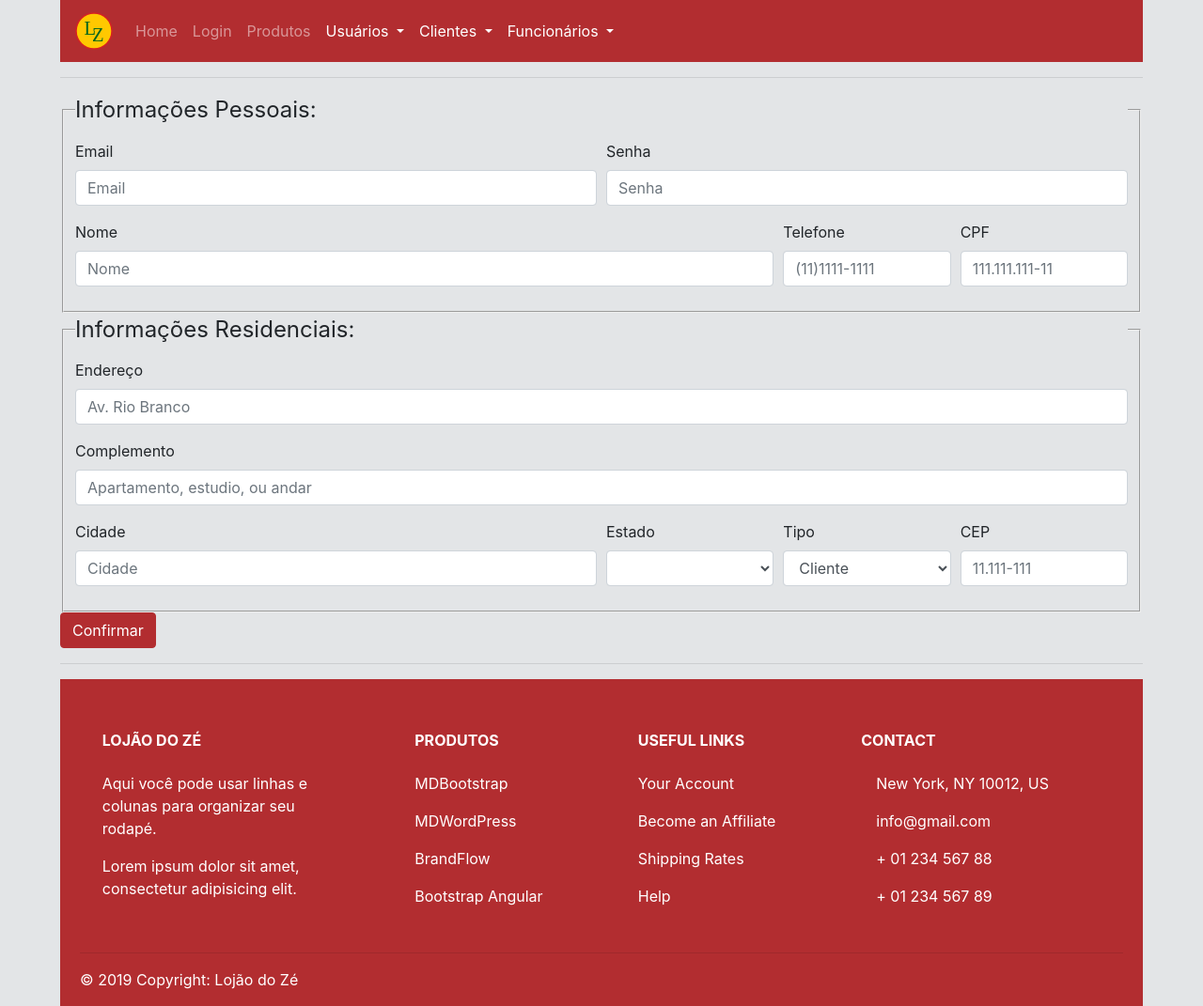
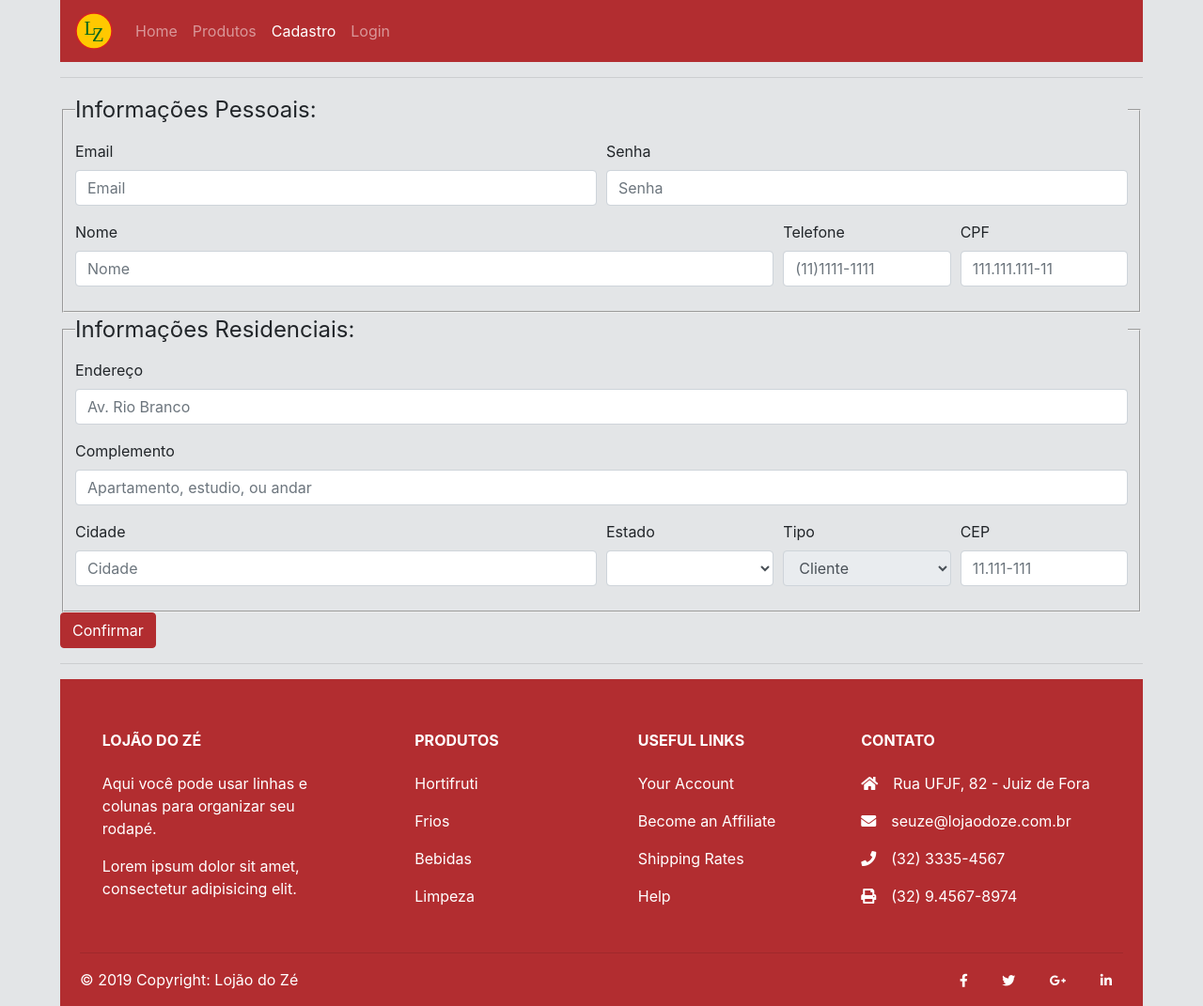
Before and after one commit to AndMota/EngenhariaSoft, a PHP site: page /cadastroUsuario.php in a window 1280 px wide. Shown: the whole page at 94% size. Run offline with PHP 8.4, Linux system fonts and the light colour scheme; some libraries are stand-ins or nearby versions.

Commit message:
Tarefa das permissões concluida
Links do menu estão sendo exibidos de acordo com o tipo de usuário que faz login
Adicional: Script da FontAwesome que estava faltando no template foi inserido em todas as páginas.

```diff
--- a/Banco de Dados/Thiago_test_queries.sql
+++ b/Banco de Dados/Thiago_test_queries.sql
@@ -4,3 +4,7 @@
 SELECT nome, cpf, email, telefone, endereco, complemento, cidade, estado, cep, tipo
 FROM usuarios
 ORDER BY usuarios.nome ASC
+
+/* ENTREGA 4 */
+
+select nome, tipo from usuarios where email = 'thiago9864@hotmail.com' and senha = '1234';
--- a/cadastroUsuario.php
+++ b/cadastroUsuario.php
@@ -8,6 +8,7 @@
     <link rel="stylesheet" href="publico/css/bootstrap.min.css" crossorigin="anonymous">
     <script src="https://code.jquery.com/jquery-3.2.1.slim.min.js" integrity="sha384-KJ3o2DKtIkvYIK3UENzmM7KCkRr/rE9/Qpg6aAZGJwFDMVNA/GpGFF93hXpG5KkN" crossorigin="anonymous"></script>
     <script src="https://maxcdn.bootstrapcdn.com/bootstrap/4.0.0/js/bootstrap.min.js" integrity="sha384-JZR6Spejh4U02d8jOt6vLEHfe/JQGiRRSQQxSfFWpi1MquVdAyjUar5+76PVCmYl" crossorigin="anonymous"></script>
+    <link rel="stylesheet" href="https://use.fontawesome.com/releases/v5.8.2/css/all.css" integrity="sha384-oS3vJWv+0UjzBfQzYUhtDYW+Pj2yciDJxpsK1OYPAYjqT085Qq/1cq5FLXAZQ7Ay" crossorigin="anonymous">
     <link rel="stylesheet" href="publico/css/estilo.css">
 </head>
 
@@ -111,9 +112,19 @@
             </div>
             <div class="form-group col-md-2">
             <label for="inputType">Tipo</label>
+
+            <?php if($tipo_usuario == 'administrador'):?>
             <select id="inputType" name="tipo" class="form-control" required>
-		<option>Cliente</option>
+		        <option value="0" selected="selected">Cliente</option>
+                <option value="1">Vendedor</option>
+                <option value="2">Administrador</option>
             </select>
+            <?php else: ?>
+            <select id="inputType" name="tipo" class="form-control" disabled required>
+		        <option value="0" selected="selected">Cliente</option>
+            </select>
+            <?php endif; ?>
+
             </div>
             <div class="form-group col-md-2">
             <label for="inputZip">CEP</label>
@@ -140,6 +151,7 @@
         $cidade = $_POST['cidade'];
         $estado = $_POST['estado'];
         $cep = $_POST['cep'];
+        $cep = $_POST['tipo'];
 
         $sql = "insert into usuarios (email,senha,nome,telefone,cpf,endereco,complemento,cidade,estado,cep,tipo) values ('$email','$senha','$nome','$telefone','$cpf','$endereco','$complemento','$cidade','$estado','$cep', '0')";
         $salvar = mysqli_query($conexao,$sql);/* Escreve os dados no banco */
--- a/detalheUsuario.php
+++ b/detalheUsuario.php
@@ -9,6 +9,7 @@
     <link rel="stylesheet" href="publico/css/bootstrap.min.css" crossorigin="anonymous">
     <script src="https://code.jquery.com/jquery-3.2.1.slim.min.js" integrity="sha384-KJ3o2DKtIkvYIK3UENzmM7KCkRr/rE9/Qpg6aAZGJwFDMVNA/GpGFF93hXpG5KkN" crossorigin="anonymous"></script>
     <script src="https://maxcdn.bootstrapcdn.com/bootstrap/4.0.0/js/bootstrap.min.js" integrity="sha384-JZR6Spejh4U02d8jOt6vLEHfe/JQGiRRSQQxSfFWpi1MquVdAyjUar5+76PVCmYl" crossorigin="anonymous"></script>
+    <link rel="stylesheet" href="https://use.fontawesome.com/releases/v5.8.2/css/all.css" integrity="sha384-oS3vJWv+0UjzBfQzYUhtDYW+Pj2yciDJxpsK1OYPAYjqT085Qq/1cq5FLXAZQ7Ay" crossorigin="anonymous">
     <link rel="stylesheet" href="publico/css/estilo.css">
 
 </head>
--- a/editarUsuario.php
+++ b/editarUsuario.php
@@ -8,6 +8,7 @@
     <link rel="stylesheet" href="publico/css/bootstrap.min.css" crossorigin="anonymous">
     <script src="https://code.jquery.com/jquery-3.2.1.slim.min.js" integrity="sha384-KJ3o2DKtIkvYIK3UENzmM7KCkRr/rE9/Qpg6aAZGJwFDMVNA/GpGFF93hXpG5KkN" crossorigin="anonymous"></script>
     <script src="https://maxcdn.bootstrapcdn.com/bootstrap/4.0.0/js/bootstrap.min.js" integrity="sha384-JZR6Spejh4U02d8jOt6vLEHfe/JQGiRRSQQxSfFWpi1MquVdAyjUar5+76PVCmYl" crossorigin="anonymous"></script>
+    <link rel="stylesheet" href="https://use.fontawesome.com/releases/v5.8.2/css/all.css" integrity="sha384-oS3vJWv+0UjzBfQzYUhtDYW+Pj2yciDJxpsK1OYPAYjqT085Qq/1cq5FLXAZQ7Ay" crossorigin="anonymous">
     <link rel="stylesheet" href="publico/css/estilo.css">
 </head>
 
--- a/excluirUsuario.php
+++ b/excluirUsuario.php
@@ -9,6 +9,7 @@
     <link rel="stylesheet" href="publico/css/bootstrap.min.css" crossorigin="anonymous">
     <script src="https://code.jquery.com/jquery-3.2.1.slim.min.js" integrity="sha384-KJ3o2DKtIkvYIK3UENzmM7KCkRr/rE9/Qpg6aAZGJwFDMVNA/GpGFF93hXpG5KkN" crossorigin="anonymous"></script>
     <script src="https://maxcdn.bootstrapcdn.com/bootstrap/4.0.0/js/bootstrap.min.js" integrity="sha384-JZR6Spejh4U02d8jOt6vLEHfe/JQGiRRSQQxSfFWpi1MquVdAyjUar5+76PVCmYl" crossorigin="anonymous"></script>
+    <link rel="stylesheet" href="https://use.fontawesome.com/releases/v5.8.2/css/all.css" integrity="sha384-oS3vJWv+0UjzBfQzYUhtDYW+Pj2yciDJxpsK1OYPAYjqT085Qq/1cq5FLXAZQ7Ay" crossorigin="anonymous">
     <link rel="stylesheet" href="publico/css/estilo.css">
 
 </head>
--- a/footer.php
+++ b/footer.php
@@ -22,16 +22,16 @@
         <div class="col-md-2 col-lg-2 col-xl-2 mx-auto mt-3">
           <h6 class="text-uppercase mb-4 font-weight-bold">Produtos</h6>
           <p>
-            <a href="#!">MDBootstrap</a>
+            <a href="#!">Hortifruti</a>
           </p>
           <p>
-            <a href="#!">MDWordPress</a>
+            <a href="#!">Frios</a>
           </p>
           <p>
-            <a href="#!">BrandFlow</a>
+            <a href="#!">Bebidas</a>
           </p>
           <p>
-            <a href="#!">Bootstrap Angular</a>
+            <a href="#!">Limpeza</a>
           </p>
         </div>
         <!-- Coluna no Grid -->
@@ -60,15 +60,15 @@
 
         <!-- Coluna no Grid -->
         <div class="col-md-4 col-lg-3 col-xl-3 mx-auto mt-3">
-          <h6 class="text-uppercase mb-4 font-weight-bold">Contact</h6>
+          <h6 class="text-uppercase mb-4 font-weight-bold">Contato</h6>
           <p>
-            <i class="fas fa-home mr-3"></i> New York, NY 10012, US</p>
+            <i class="fas fa-home mr-3"></i>Rua UFJF, 82 - Juiz de Fora</p>
           <p>
-            <i class="fas fa-envelope mr-3"></i> info@gmail.com</p>
+            <i class="fas fa-envelope mr-3"></i>seuze@lojaodoze.com.br</p>
           <p>
-            <i class="fas fa-phone mr-3"></i> + 01 234 567 88</p>
+            <i class="fas fa-phone mr-3"></i>(32) 3335-4567</p>
           <p>
-            <i class="fas fa-print mr-3"></i> + 01 234 567 89</p>
+            <i class="fas fa-print mr-3"></i>(32) 9.4567-8974</p>
         </div>
         <!-- Coluna no Grid -->
 
--- a/header.php
+++ b/header.php
@@ -1,12 +1,28 @@
 <!--Menu-->
 <?php
+session_start();
+
 function checarAtivo($pagina){
   if(strpos($_SERVER["PHP_SELF"], $pagina) !== false){
     return "active";
   }
 }
-$tipo_usuario = 'administrador';
-//$tipo_usuario = 'cliente';
+if(isset($_SESSION['tipo'])){
+  $tipo_int = $_SESSION['tipo'];
+} else {
+  $tipo_int = 0;
+}
+//echo "tipo_usuario: " . $tipo_int;
+if($tipo_int == 2){
+  $tipo_usuario = 'administrador';
+}
+else if($tipo_int == 1){
+  $tipo_usuario = 'vendedor';
+}
+else {
+  $tipo_usuario = 'cliente';
+}
+
 
 ?>
 <nav class="navbar navbar-expand-lg navbar-dark bg-primary">
@@ -20,9 +36,7 @@ $tipo_usuario = 'administrador';
       <li class="nav-item <?php echo checarAtivo('index'); ?>">
         <a class="nav-link" href="index.php">Home <span class="sr-only">(current)</span></a>
       </li>
-      <li class="nav-item <?php echo checarAtivo('login'); ?>">
-        <a class="nav-link" href="login.php">Login</a>
-      </li>
+
       <li class="nav-item <?php echo checarAtivo('produto'); ?>">
         <a class="nav-link" href="produto.php">Produtos</a>
       </li>
@@ -30,7 +44,7 @@ $tipo_usuario = 'administrador';
       <?php if($tipo_usuario == 'administrador'):?>
       <li class="nav-item dropdown <?php echo checarAtivo('listarUsuario'); echo checarAtivo('detalheUsuario'); echo checarAtivo('cadastroUsuario'); echo checarAtivo('editarUsuario'); ; echo checarAtivo('excluirUsuario');?>">
         <a class="nav-link dropdown-toggle" href="#" id="navbarDropdown" role="button" data-toggle="dropdown" aria-haspopup="true" aria-expanded="false">
-          Usuários
+          Gerenciar Usuários
         </a>
         <div class="dropdown-menu" aria-labelledby="navbarDropdown">
           <a class="dropdown-item <?php echo checarAtivo('cadastroUsuario');?>" href="cadastroUsuario.php">Cadastrar</a>
@@ -39,12 +53,16 @@ $tipo_usuario = 'administrador';
           <a class="dropdown-item <?php echo checarAtivo('excluirUsuario');?>" href="excluirUsuario.php">Excluir</a>
         </div>
       </li>
+      <?php else: ?>
+      <li class="nav-item <?php echo checarAtivo('cadastroUsuario'); ?>">
+        <a class="nav-link" href="cadastroUsuario.php">Cadastro</a>
+      </li>
       <?php endif; ?>
 
       <?php if($tipo_usuario == 'administrador'):?>
-      <li class="nav-item dropdown <?php echo checarAtivo('listarUsuario'); echo checarAtivo('detalheUsuario'); echo checarAtivo('cadastroUsuario'); echo checarAtivo('editarUsuario'); ; echo checarAtivo('excluirUsuario');?>">
+      <li class="nav-item dropdown <?php echo checarAtivo('listarCliente'); echo checarAtivo('detalheCliente'); echo checarAtivo('cadastroCliente'); echo checarAtivo('editarCliente'); ; echo checarAtivo('excluirCliente');?>">
         <a class="nav-link dropdown-toggle" href="#" id="navbarDropdown" role="button" data-toggle="dropdown" aria-haspopup="true" aria-expanded="false">
-          Clientes
+        Gerenciar Clientes
         </a>
         <div class="dropdown-menu" aria-labelledby="navbarDropdown">
           <a class="dropdown-item <?php echo checarAtivo('listarCliente'); echo checarAtivo('detalheCliente');?>" href="listarCliente.php">Listar</a>
@@ -55,9 +73,9 @@ $tipo_usuario = 'administrador';
       <?php endif; ?>
 
       <?php if($tipo_usuario == 'administrador'):?>
-      <li class="nav-item dropdown <?php echo checarAtivo('listarUsuario'); echo checarAtivo('detalheUsuario'); echo checarAtivo('cadastroUsuario'); echo checarAtivo('editarUsuario'); ; echo checarAtivo('excluirUsuario');?>">
+      <li class="nav-item dropdown <?php echo checarAtivo('listarFuncionario'); echo checarAtivo('detalheFuncionario'); echo checarAtivo('cadastroFuncionario'); echo checarAtivo('editarFuncionario'); ; echo checarAtivo('excluirFuncionario');?>">
         <a class="nav-link dropdown-toggle" href="#" id="navbarDropdown" role="button" data-toggle="dropdown" aria-haspopup="true" aria-expanded="false">
-          Funcionários
+        Gerenciar Funcionários
         </a>
         <div class="dropdown-menu" aria-labelledby="navbarDropdown">
           <a class="dropdown-item <?php echo checarAtivo('listarFuncionario'); echo checarAtivo('detalheFuncionario');?>" href="listarFuncionario.php">Listar</a>
@@ -67,6 +85,28 @@ $tipo_usuario = 'administrador';
       </li>
       <?php endif; ?>
 
+      <?php if($tipo_usuario == 'administrador' || $tipo_usuario == 'vendedor'):?>
+      <li class="nav-item dropdown <?php echo checarAtivo('listarProdutos'); echo checarAtivo('detalheProdutos'); echo checarAtivo('cadastroProdutos'); echo checarAtivo('editarProdutos'); ; echo checarAtivo('excluirUsuario');?>">
+        <a class="nav-link dropdown-toggle" href="#" id="navbarDropdown" role="button" data-toggle="dropdown" aria-haspopup="true" aria-expanded="false">
+        Gerenciar Produtos
+        </a>
+        <div class="dropdown-menu" aria-labelledby="navbarDropdown">
+        <a class="dropdown-item <?php echo checarAtivo('cadastroProdutos');?>" href="cadastroProdutos.php">Cadastrar</a>
+          <a class="dropdown-item <?php echo checarAtivo('listarProdutos'); echo checarAtivo('detalheProdutos');?>" href="listarProdutos.php">Listar</a>
+          <a class="dropdown-item <?php echo checarAtivo('editarProdutos');?>" href="editarProdutos.php">Editar</a>
+          <a class="dropdown-item <?php echo checarAtivo('excluirProdutos');?>" href="excluirProdutos.php">Excluir</a>
+        </div>
+      </li>
+      <?php endif; ?>
+
+      <li class="nav-item <?php echo checarAtivo('login'); ?>">
+        <?php if(isset($_SESSION['tipo'])): ?>
+        <a class="nav-link" href="logout.php">LogOut</a>
+        <?php else: ?>
+        <a class="nav-link" href="login.php">Login</a>
+        <?php endif; ?>
+      </li>
+
     </ul>
   </div>
   <!--Links do Menu-->
--- a/index.php
+++ b/index.php
@@ -9,6 +9,7 @@
     <link rel="stylesheet" href="publico/css/bootstrap.min.css" crossorigin="anonymous">
     <script src="https://code.jquery.com/jquery-3.2.1.slim.min.js" integrity="sha384-KJ3o2DKtIkvYIK3UENzmM7KCkRr/rE9/Qpg6aAZGJwFDMVNA/GpGFF93hXpG5KkN" crossorigin="anonymous"></script>
     <script src="https://maxcdn.bootstrapcdn.com/bootstrap/4.0.0/js/bootstrap.min.js" integrity="sha384-JZR6Spejh4U02d8jOt6vLEHfe/JQGiRRSQQxSfFWpi1MquVdAyjUar5+76PVCmYl" crossorigin="anonymous"></script>
+    <link rel="stylesheet" href="https://use.fontawesome.com/releases/v5.8.2/css/all.css" integrity="sha384-oS3vJWv+0UjzBfQzYUhtDYW+Pj2yciDJxpsK1OYPAYjqT085Qq/1cq5FLXAZQ7Ay" crossorigin="anonymous">
     <link rel="stylesheet" href="publico/css/estilo.css">
 
 </head>
--- a/listarUsuario.php
+++ b/listarUsuario.php
@@ -10,6 +10,7 @@
     <script src="https://code.jquery.com/jquery-3.2.1.slim.min.js" integrity="sha384-KJ3o2DKtIkvYIK3UENzmM7KCkRr/rE9/Qpg6aAZGJwFDMVNA/GpGFF93hXpG5KkN" crossorigin="anonymous"></script>
     <script src="https://maxcdn.bootstrapcdn.com/bootstrap/4.0.0/js/bootstrap.min.js" integrity="sha384-JZR6Spejh4U02d8jOt6vLEHfe/JQGiRRSQQxSfFWpi1MquVdAyjUar5+76PVCmYl" crossorigin="anonymous"></script>
     <link rel="stylesheet" href="publico/css/estilo.css">
+    <link rel="stylesheet" href="https://use.fontawesome.com/releases/v5.8.2/css/all.css" integrity="sha384-oS3vJWv+0UjzBfQzYUhtDYW+Pj2yciDJxpsK1OYPAYjqT085Qq/1cq5FLXAZQ7Ay" crossorigin="anonymous">
     <script>
         function detalheUsuario(id){
             location.href = "detalheUsuario.php?id=" + id;
--- a/login.php
+++ b/login.php
@@ -9,6 +9,7 @@
     <link rel="stylesheet" href="publico/css/bootstrap.min.css" crossorigin="anonymous">
     <script src="https://code.jquery.com/jquery-3.2.1.slim.min.js" integrity="sha384-KJ3o2DKtIkvYIK3UENzmM7KCkRr/rE9/Qpg6aAZGJwFDMVNA/GpGFF93hXpG5KkN" crossorigin="anonymous"></script>
     <script src="https://maxcdn.bootstrapcdn.com/bootstrap/4.0.0/js/bootstrap.min.js" integrity="sha384-JZR6Spejh4U02d8jOt6vLEHfe/JQGiRRSQQxSfFWpi1MquVdAyjUar5+76PVCmYl" crossorigin="anonymous"></script>
+    <link rel="stylesheet" href="https://use.fontawesome.com/releases/v5.8.2/css/all.css" integrity="sha384-oS3vJWv+0UjzBfQzYUhtDYW+Pj2yciDJxpsK1OYPAYjqT085Qq/1cq5FLXAZQ7Ay" crossorigin="anonymous">
     <link rel="stylesheet" href="publico/css/estilo.css">
 
 </head>
--- a/produto.php
+++ b/produto.php
@@ -8,6 +8,7 @@
     <link rel="stylesheet" href="publico/css/bootstrap.min.css" crossorigin="anonymous">
     <script src="https://code.jquery.com/jquery-3.2.1.slim.min.js" integrity="sha384-KJ3o2DKtIkvYIK3UENzmM7KCkRr/rE9/Qpg6aAZGJwFDMVNA/GpGFF93hXpG5KkN" crossorigin="anonymous"></script>
     <script src="https://maxcdn.bootstrapcdn.com/bootstrap/4.0.0/js/bootstrap.min.js" integrity="sha384-JZR6Spejh4U02d8jOt6vLEHfe/JQGiRRSQQxSfFWpi1MquVdAyjUar5+76PVCmYl" crossorigin="anonymous"></script>
+    <link rel="stylesheet" href="https://use.fontawesome.com/releases/v5.8.2/css/all.css" integrity="sha384-oS3vJWv+0UjzBfQzYUhtDYW+Pj2yciDJxpsK1OYPAYjqT085Qq/1cq5FLXAZQ7Ay" crossorigin="anonymous">
     <link rel="stylesheet" href="publico/css/estilo.css">
 </head>
 
@@ -16,7 +17,7 @@
 ?>
 
 <body>
-<hr> <!-- Preencher a página! -->
+<hr> <!-- Preencher a página -->
 </body>
 
 <?php
```
Also changed, not shown: logOut.php (added, +7 -0 lines), verificadorLogin.php (+13 -6 lines).
